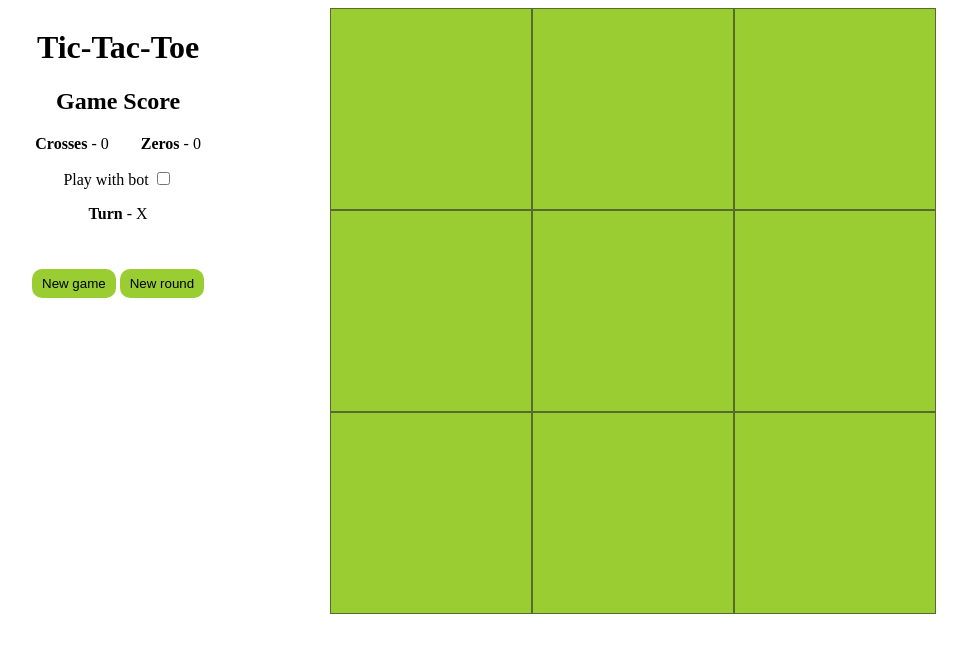
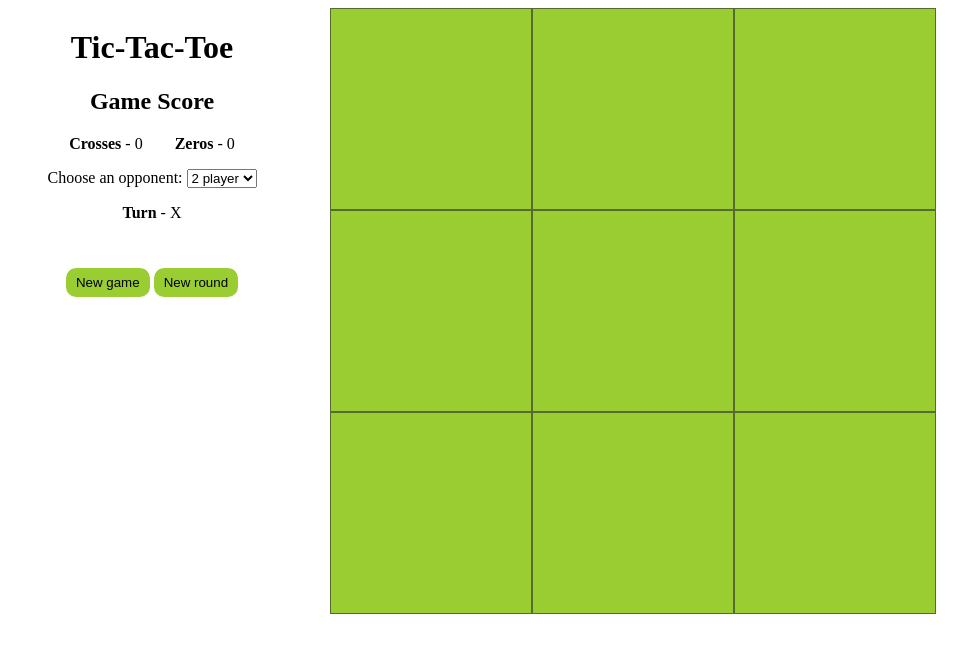
Before and after one commit to CrazyTapok/Tic-Tac-Toe, a plain HTML site: page index.html in a window 1280 px wide. Both pictures are taken after a click on the button "New game". Shown: the whole page, without its empty margins (6-973 px from the left). Drawn offline with Linux system fonts and the light colour scheme.

Commit message:
changed the way to select an opponent and small changes

```diff
--- a/game.css
+++ b/game.css
@@ -41,6 +41,7 @@
 .information {
     position: absolute;
     text-align: center;
+    min-width: 240px;
     padding: 0 30px;
 }
 
@@ -72,7 +73,7 @@
 }
 
 
-@media screen and (max-width: 1120px){
+@media screen and (max-width: 1230px){
     .information {
         position: static;
         margin-bottom: 20px;
--- a/game.js
+++ b/game.js
@@ -6,6 +6,8 @@ const newRound = document.querySelector('#newRound')
 const bot = document.querySelector('#bot')
 const gameResult = document.querySelector('.result')
 const turn = document.querySelector('#turn')
+
+
 
 let currentTurn = ['X', 'O']
 let endGame = false
@@ -28,14 +30,14 @@ pixel.forEach(item => {
                 currentTurn.reverse()
                 turn.innerHTML = currentTurn[0]
 
-                if (bot.checked)
+                if (bot.value === 'bot')
                     player = false
 
                 checkField()
             }
         }
 
-        if (bot.checked) {
+        if (bot.value === 'bot') {
             if (!endGame && !player) {
                 setTimeout(() => {
                     botMove()
@@ -131,7 +133,7 @@ newRound.addEventListener('click', () => {
 newGame.addEventListener('click', () => {
     clear()
     bot.closest('div').hidden = false
-    bot.checked = false
+    bot.value = 'player'
     crosser.innerHTML = counter_X = 0
     zeros.innerHTML = counter_O = 0
 })
--- a/index.html
+++ b/index.html
@@ -22,8 +22,11 @@
         </div>
 
         <div>
-            <label for="bot">Play with bot</label>
-            <input id="bot" type="checkbox">
+            <label for="bot">Choose an opponent: </label>
+            <select id="bot">
+                <option value="player" selected>2 player</option>
+                <option value="bot">bot</option>
+            </select>
         </div>
 
         <p><strong>Turn</strong> - <span id="turn"></span></p>
```
